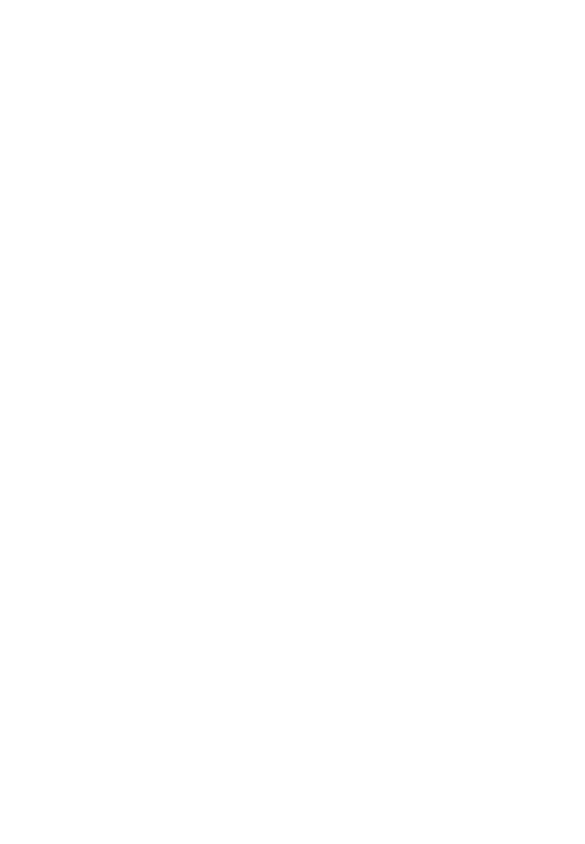
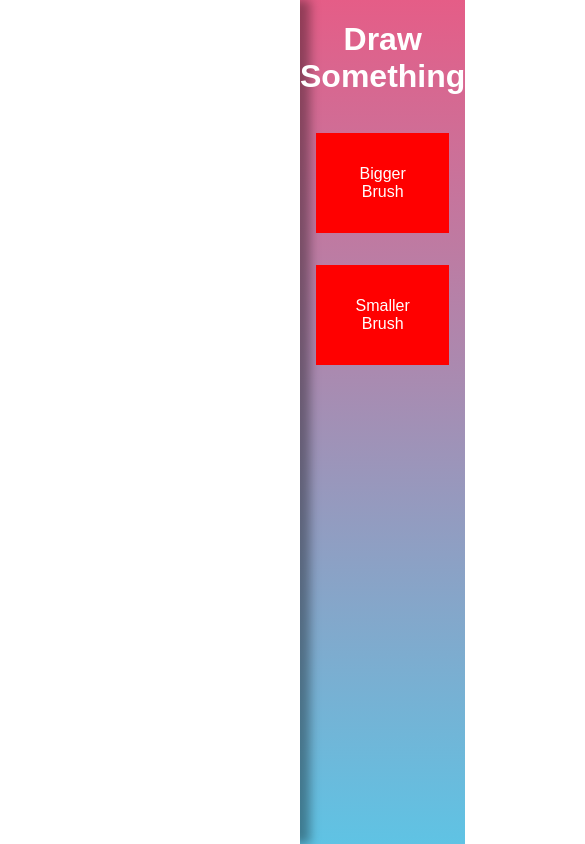
Before and after one commit to MatheoDodi/Drawing-Canvas, a plain HTML site: page index.html in a window 390 px wide. Shown: the top 844 px of the page, 585 px wide, since content can reach past the window. Drawn offline with Linux system fonts and the light colour scheme.

Commit message:
Completed the Canvas, options will be added later

```diff
--- a/assets/SASS/style.scss
+++ b/assets/SASS/style.scss
@@ -0,0 +1,34 @@
+html, body {
+    margin: 0;
+    background: #E55D87;  /* fallback for old browsers */
+    background: -webkit-linear-gradient(to top, #5FC3E4, #E55D87);  /* Chrome 10-25, Safari 5.1-6 */
+    background: linear-gradient(to top, #5FC3E4, #E55D87); /* W3C, IE 10+/ Edge, Firefox 16+, Chrome 26+, Opera 12+, Safari 7+ */
+    font-family: sans-serif;
+    color: white;
+}
+
+#draw {
+    display: inline-block;
+    box-shadow: 10px 0 10px rgba(0, 0, 0, 0.363);
+}
+
+.wrapper {
+    display: grid;
+    grid-template-columns: auto 1fr;
+    justify-items: center;
+}
+
+.info {
+    text-align: center;
+}
+
+.button {
+    background: red;
+    display: inline-block;
+    padding: 2rem;
+    margin: 1rem;
+}
+
+.button:hover {
+    cursor: pointer;
+}
--- a/assets/js/main.js
+++ b/assets/js/main.js
@@ -0,0 +1,63 @@
+
+    const canvas = document.getElementById('draw');
+    const ctx = canvas.getContext('2d');
+    const cWidth = window.innerWidth - 450;
+    let bigBrush = document.getElementById("up");
+    let smallBrush = document.getElementById("down");
+
+    canvas.width = cWidth
+    canvas.height = window.innerHeight;
+
+    ctx.fillStyle = "#FFFFFF";
+    ctx.fillRect(0,0,canvas.width, canvas.height);
+    ctx.strokeStyle= '#BADA55';
+    ctx.lineJoin='round';
+    ctx.lineCap='round';
+    ctx.lineWidth= 50;
+
+
+    let isDrawing = false;
+    let lastX = 0;
+    let lastY = 0;
+    let hue = 0;
+    let direction = true;
+
+
+    function draw(e) {
+        if (isDrawing === true) {
+            console.log(e);
+            ctx.strokeStyle = `hsl(${hue}, 100%, 50%)`;
+            ctx.beginPath();
+            ctx.moveTo(lastX, lastY);
+            ctx.lineTo(e.offsetX, e.offsetY);
+            ctx.stroke();
+            lastX = e.offsetX;
+            lastY = e.offsetY;
+            hue++;
+
+            // if (ctx.lineWidth >= 100 || ctx.lineWidth <= 1) {
+            //     direction = !direction;
+            // }
+
+            // if (direction) {
+            //     ctx.lineWidth++;
+            // } else {
+            //     ctx.lineWidth--;
+            // }
+        }
+    }
+
+    canvas.addEventListener('mousemove', draw);
+
+    canvas.addEventListener('mousedown', (e) => {
+        isDrawing = true;
+        lastX = e.offsetX;
+        lastY = e.offsetY;
+    } )
+
+    canvas.addEventListener('mouseup', () => isDrawing = false )
+
+    canvas.addEventListener('mouseout', () => isDrawing = false )
+
+    bigBrush.addEventListener("click", () =>  ctx.lineWidth += 25 )
+    smallBrush.addEventListener("click", () => ctx.lineWidth -= 25 )
--- a/index.html
+++ b/index.html
@@ -1,19 +1,22 @@
 <!DOCTYPE html>
-<html lang="en">
+<html>
 <head>
-  <meta charset="UTF-8">
-  <title>HTML5 Canvas</title>
+  <meta charset="utf-8" />
+  <meta http-equiv="X-UA-Compatible" content="IE=edge">
+  <title>HTML CANVAS</title>
+  <meta name="viewport" content="width=device-width, initial-scale=1">
+  <link rel="stylesheet" type="text/css" media="screen" href="assets/CSS/style.css" />
 </head>
 <body>
-<canvas id="draw" width="800" height="800"></canvas>
-<script>
-</script>
+  <div class="wrapper">
+    <canvas id="draw" width="800" height="800"></canvas>
+    <div class="info">
+      <h1>Draw Something</h1>
+      <div class="button" id="up">Bigger Brush</div>
+      <div class="button" id="down">Smaller Brush</div>
+    </div>
+  </div>
 
-<style>
-  html, body {
-    margin:0;
-  }
-</style>
-
+  <script src="assets/js/main.js"></script>
 </body>
 </html>
```
Also changed, not shown: assets/CSS/style.css (added), 1 other file.
